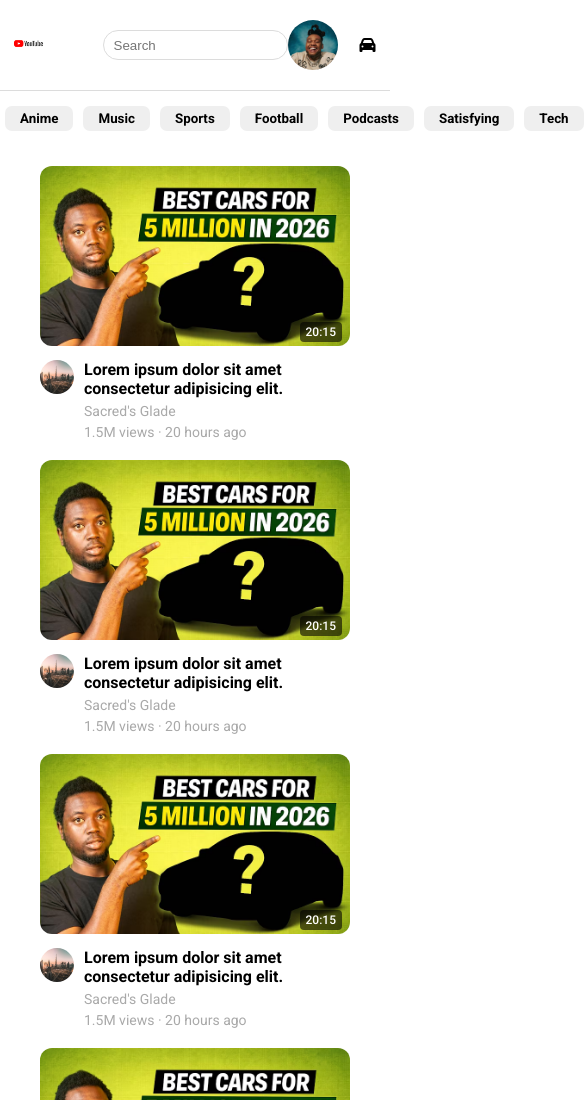
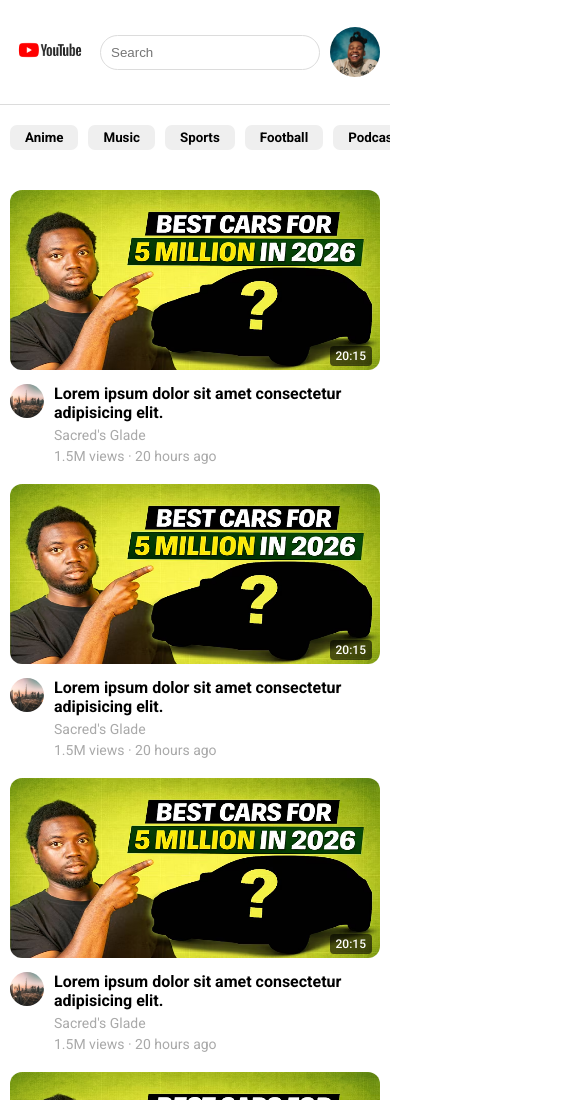
Before and after one commit to folarin15/Learning., a plain HTML site: page index.html in a window 390 px wide. Shown: the top 1100 px of the page, 585 px wide, since content can reach past the window. Drawn offline with Linux system fonts and the light colour scheme.

Commit message:
Me sef Try

```diff
--- a/index.css
+++ b/index.css
@@ -8,13 +8,17 @@
   width: 200px;
 }
 nav {
-  height: 50px;
+  min-height: 50px;
   display: flex;
   justify-content: space-between;
-  padding: 20px 10px 20px 10px;
+  padding: 10px;
   align-items: center;
   border-bottom: gainsboro solid 1px;
   margin-bottom: 10px;
+  position: sticky;
+  top: 0;
+  background-color: white;
+  z-index: 100;
 }
 .profile-picture {
   width: 50px;
@@ -50,7 +54,8 @@
 .main-section {
   display: flex;
   flex-wrap: wrap;
-  padding: 20px 30px;
+  padding: 20px 10px;
+  justify-content: center;
 }
 .tags button {
   padding: 5px 15px;
@@ -62,18 +67,23 @@
 }
 .tags {
   display: flex;
-  justify-content: space-between;
   align-items: center;
-  padding: 5px;
+  padding: 10px;
   gap: 10px;
+  overflow-x: auto;
+  white-space: nowrap;
+}
+.tags::-webkit-scrollbar {
+  display: none;
 }
 .tags button:hover {
   background-color: black;
   color: white;
 }
 .video-card {
-  width: 400px;
-  margin: 10px;
+  width: 100%;
+  max-width: 400px;
+  margin: 10px auto;
 }
 .tbn {
   border-radius: 12px;
@@ -136,27 +146,26 @@
   border-radius: 15px;
   transition: all 0.5s ease-in-out;
 }
-@media (max-width: 600px) {
+/* Mobile Responsiveness */
+@media (max-width: 768px) {
+  .nav-logo {
+    width: 80px;
+    height: auto;
+  }
   .create-btn {
     display: none;
   }
-  .nav-logo {
-    width: 40%;
+  .right-box {
+    gap: 10px;
+  }
+  .middle-box {
+    flex-grow: 1;
+    margin: 0 10px;
   }
   .search {
-    height: 30px;
+    width: 100%;
+    height: 35px;
     padding-left: 10px;
-    border: gainsboro solid 1px;
-    outline: none;
-    margin-right: 20px;
-  }
-  .left-box {
-    flex: 1;
-  }
-  .middle-box {
-    flex: 2;
-  }
-  .right-box {
-    flex: 1;
+    margin: 0;
   }
 }
--- a/index.html
+++ b/index.html
@@ -5,18 +5,21 @@
     <meta name="viewport" content="width=device-width, initial-scale=1.0" />
     <title>Youtube</title>
     <link rel="stylesheet" href="index.css" />
+    <!-- Font Link -->
     <link rel="preconnect" href="https://fonts.googleapis.com" />
     <link rel="preconnect" href="https://fonts.gstatic.com" crossorigin />
     <link
       href="https://fonts.googleapis.com/css2?family=Poppins:ital,wght@0,100;0,200;0,300;0,400;0,500;0,600;0,700;0,800;0,900;1,100;1,200;1,300;1,400;1,500;1,600;1,700;1,800;1,900&family=Roboto:ital,wght@0,100..900;1,100..900&display=swap"
       rel="stylesheet"
     />
+    <!-- Icon Link -->
     <link
       rel="stylesheet"
       href="https://cdnjs.cloudflare.com/ajax/libs/font-awesome/7.0.1/css/all.min.css"
     />
   </head>
   <body>
+    <!-- Nav-Bar -->
     <nav>
       <div class="left-box">
         <img
@@ -35,11 +38,9 @@
           src="assets/images.webp"
           alt="profile-picture"
         />
-        <div>
-          <i class="fa fa-car"></i>
-        </div>
       </div>
     </nav>
+    <!-- Genre Tags -->
     <div class="tags">
       <button>Anime</button>
       <button>Music</button>
@@ -58,6 +59,7 @@
       <button>Interviews</button>
       <button>Anime</button>
     </div>
+    <!-- Main Content -->
     <section class="main-section">
       <div class="video-card">
         <div class="thumbnail-container">
```
